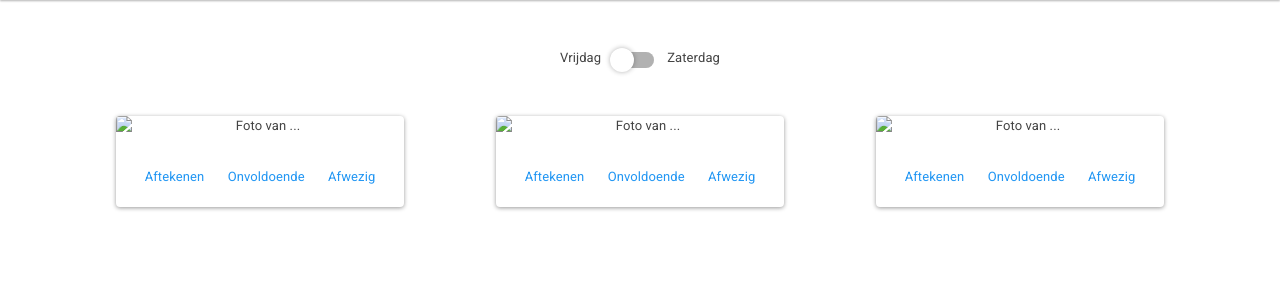
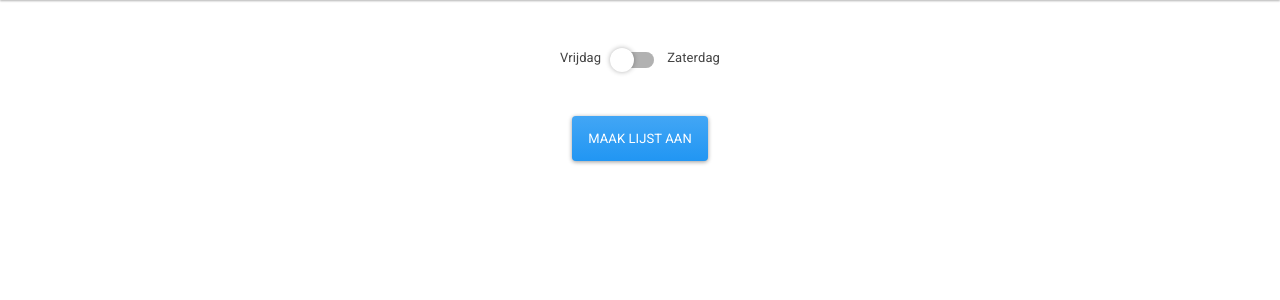
Before and after one commit to djoamersfoort/corvee, a Django app: template django/corvee/templates/index.html in a window 1280 px wide. Shown: the part 80-380 px from the top of the page. Run offline with Django 3.2, Linux system fonts and the light colour scheme; the template is opened without the code that fills it, so the values that code supplies are empty; some libraries are stand-ins or nearby versions.

Commit message:
alles werkt credits naar wiebe voor alles doen

```diff
--- a/django/corvee/corvee/urls.py
+++ b/django/corvee/corvee/urls.py
@@ -22,7 +22,9 @@ urlpatterns = [
     path('main/', views.Main.as_view(), name='main'),
     path('main/<str:day>/', views.Main.as_view(), name='main'),
     path('ack/<int:pk>', views.Acknowledge.as_view(), name='acknowledge'),
-    path('absent/<int:pk>', views.Absent.as_view(), name='absent'),
+    path('insuff/<int:pk>', views.Insufficient.as_view(), name='insufficient'),
+    path('absent/<str:day>/<int:pk>/', views.Absent.as_view(), name='absent'),
+    path('renew/<str:day>/', views.Renew.as_view(), name='renew'),
     path('logoff/', views.LogoffView.as_view(), name='logoff'),
     re_path(r'oauth/.*', views.LoginResponseView.as_view()),
     path('', views.LoginView.as_view(), name='login')
--- a/django/corvee/templates/index.html
+++ b/django/corvee/templates/index.html
@@ -45,39 +45,23 @@
       </div>
 
       <div class="row mt-5 text-center">
-        <div class="col">
-          <div class="card" style="width: 18rem;">
-            <img class="card-img-top" src="{{ object_list.0.picture }}" alt="Foto van ...">
-            <div class="card-body">
-              <h5 class="card-title">{{ object_list.0.first_name }} {{ object_list.0.last_name }}</h5>
-              <a href="{% url 'acknowledge' object_list.0.id %}" class="card-link">Aftekenen</a>
-              <a href="{% url 'absent' object_list.0.id %}" class="card-link">Onvoldoende</a>
-              <a href="{% url 'absent' object_list.0.id %}" class="card-link">Afwezig</a>
+        {% for i in object_list %}
+          <div class="col">
+            <div class="card" style="width: 18rem;">
+              <img class="card-img-top" src="{{ i.picture }}" alt="Foto van ...">
+              <div class="card-body">
+                <h5 class="card-title">{{ i.first_name }} {{ i.last_name }}</h5>
+                <a href="{% url 'acknowledge' i.id %}" class="card-link">Aftekenen</a>
+                <a href="{% url 'insufficient' i.id %}" class="card-link">Onvoldoende</a>
+                <a href="{% url 'absent' day i.id %}" class="card-link">Afwezig</a>
+              </div>
             </div>
           </div>
-        </div>
-        <div class="col">
-          <div class="card" style="width: 18rem;">
-            <img class="card-img-top" src="{{ object_list.1.picture }}" alt="Foto van ...">
-            <div class="card-body">
-              <h5 class="card-title">{{ object_list.1.first_name }} {{ object_list.1.last_name }}</h5>
-              <a href="{% url 'acknowledge' object_list.1.id %}" class="card-link">Aftekenen</a>
-              <a href="{% url 'absent' object_list.1.id %}" class="card-link">Onvoldoende</a>
-              <a href="{% url 'absent' object_list.1.id %}" class="card-link">Afwezig</a>
-            </div>
+        {% empty %}
+          <div class="container text-center">
+            <a class="btn btn-primary" href="{% url 'renew' day %}">Maak Lijst Aan</a>
           </div>
-        </div>
-        <div class="col">
-          <div class="card" style="width: 18rem;">
-            <img class="card-img-top" src="{{ object_list.2.picture }}" alt="Foto van ...">
-            <div class="card-body">
-              <h5 class="card-title">{{ object_list.2.first_name }} {{ object_list.2.last_name }}</h5>
-              <a href="{% url 'acknowledge' object_list.2.id %}" class="card-link">Aftekenen</a>
-              <a href="{% url 'absent' object_list.2.id %}" class="card-link">Onvoldoende</a>
-              <a href="{% url 'absent' object_list.2.id %}" class="card-link">Afwezig</a>
-            </div>
-          </div>
-        </div>
+        {% endfor %}
       </div>
     </div>
   </body>
```
Also changed, not shown: django/corvee/corvee/src/views.py (+59 -6 lines).
